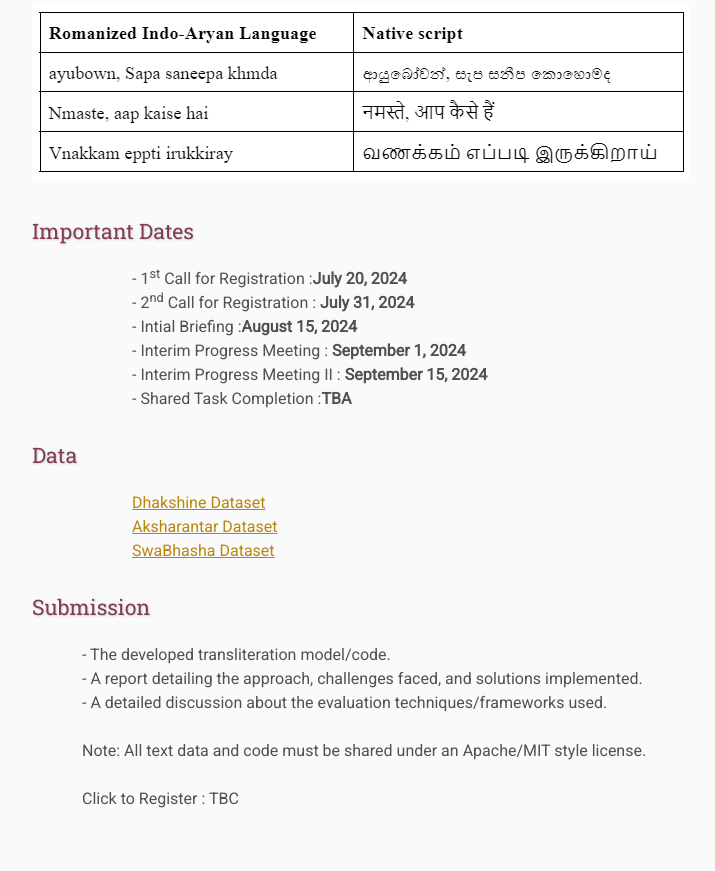
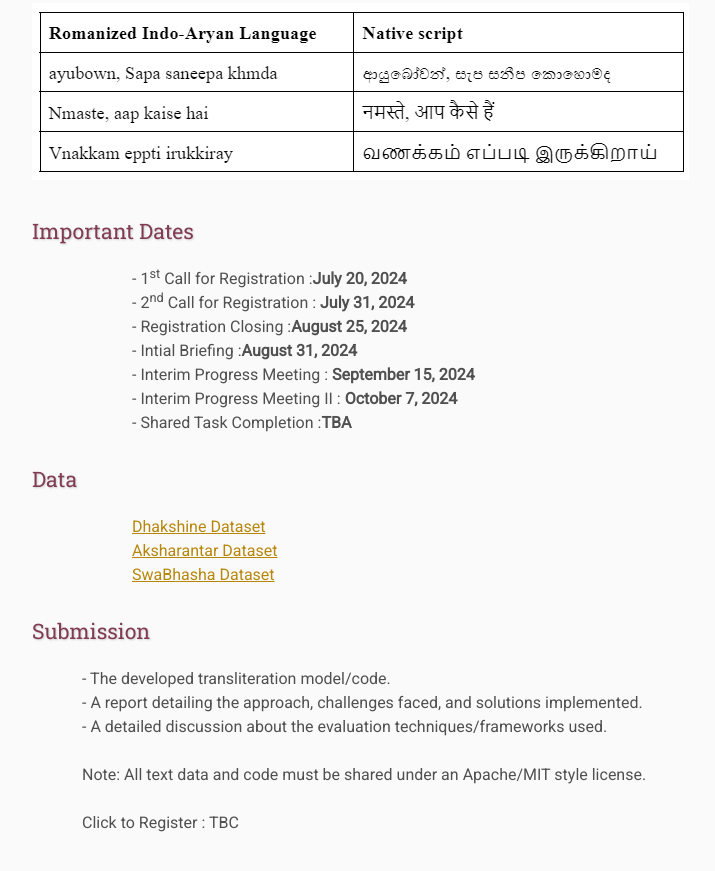
Before and after one commit to IndoNLP-Workshop/IndoNLP-Workshop, a plain HTML site: page sharedTask/index.html in a window 1280 px wide. Shown: the part 903-1774 px from the top of the page, without its empty margins (108-823 px from the left). Drawn offline with Linux system fonts and the light colour scheme; files that its build step writes are made by us from their sources.

Commit message:
changes to dates

```diff
--- a/sharedTask/index.html
+++ b/sharedTask/index.html
@@ -60,9 +60,10 @@
     <ul type="square">
         <li>- 1<sup>st</sup> Call for Registration :<b>July 20, 2024</b></li>
         <li>- 2<sup>nd</sup> Call for Registration :<b> July 31, 2024</b></li>
-        <li>- Intial Briefing :<b>August 15, 2024 </b></li>
-        <li>- Interim Progress Meeting : <b> September 1, 2024</b></li>
-        <li>- Interim Progress Meeting II :<b> September 15, 2024</b></li>
+        <li>- Registration Closing :<b>August 25, 2024 </b></li>
+        <li>- Intial Briefing :<b>August 31, 2024 </b></li>
+        <li>- Interim Progress Meeting : <b> September 15, 2024</b></li>
+        <li>- Interim Progress Meeting II :<b> October 7, 2024</b></li>
         <li>- Shared Task Completion :<b>TBA</b></li>
     </ul>
 
```
Also changed, not shown: index.html (+3 -3 lines).
